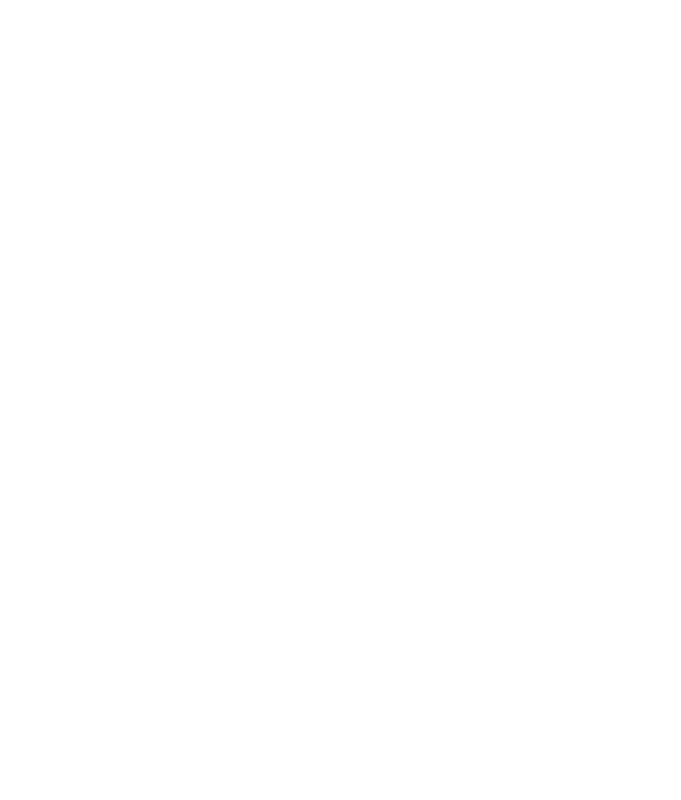
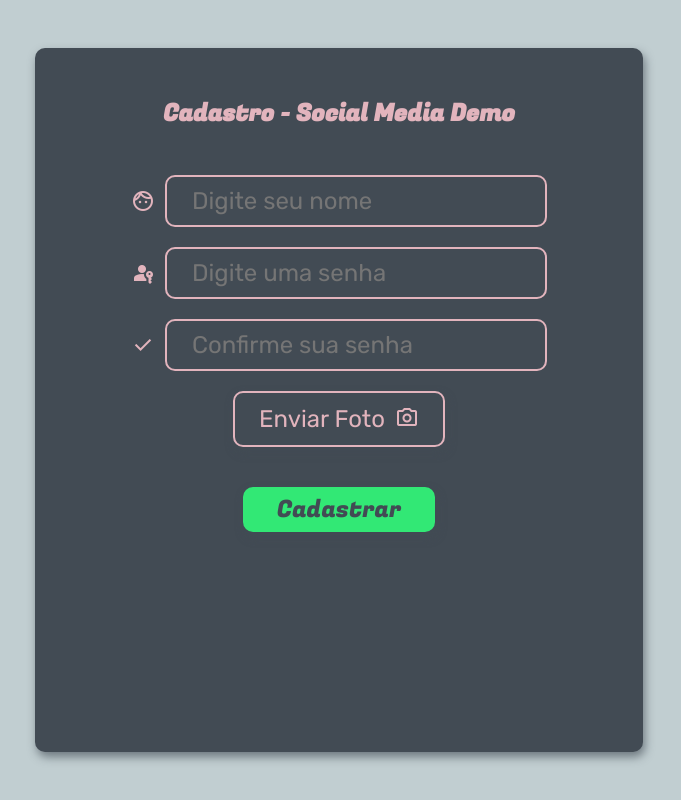
Before and after one commit to marcosvscampos/social-media-demo-front, an Angular app: page /register in a window 1280 px wide. Before the commit this address led to /. Shown: the whole page, without its empty margins (301-982 px from the left). Built offline with nearby package versions, Linux system fonts and the light colour scheme.

Commit message:
Telas de Login e Cadastro de usuários

```diff
--- a/src/app/app-routing.module.ts
+++ b/src/app/app-routing.module.ts
@@ -4,6 +4,7 @@
 import { ListFeedComponent } from './components/main/list-feed/list-feed.component';
 import { SocialComponent } from './components/pages/social/social.component';
 import { LoginComponent } from './components/pages/login/login.component';
+import { RegisterComponent } from './components/pages/register/register.component';
 
 const routes: Routes = [
   {
@@ -14,6 +15,10 @@
   {
     path: 'login',
     component: LoginComponent
+  },
+  {
+    path: 'register',
+    component: RegisterComponent
   },
   {
     path: 'social',
--- a/src/app/app.module.ts
+++ b/src/app/app.module.ts
@@ -12,6 +12,7 @@
 import { HttpClientModule } from '@angular/common/http';
 import { LoginComponent } from './components/pages/login/login.component';
 import { SocialComponent } from './components/pages/social/social.component';
+import { RegisterComponent } from './components/pages/register/register.component';
 
 @NgModule({
   declarations: [
@@ -21,7 +22,8 @@
     ListFeedComponent,
     PersonListItemComponent,
     LoginComponent,
-    SocialComponent
+    SocialComponent,
+    RegisterComponent
   ],
   imports: [
     BrowserModule,
--- a/src/app/components/pages/login/login.component.css
+++ b/src/app/components/pages/login/login.component.css
@@ -1,53 +1,3 @@
-.login-page {
-    background-color: var(--background-secondary);
-    height: 100vh;
-}
-
-.login-container {
-    padding: 2em 4em;
-    display: flex;
-    flex-direction: column;
-    gap: 20px;
-    align-items: center;
-    background-color: var(--background-primary);
-    margin: 4em 0;
-}
-
-.login-container h1 {
-    color: var(--font-secondary);
-}
-
-.justify-center {
-    justify-content: center;
-}
-
-.field-container {
-    display: flex;
-    gap: 10px;
-    align-items: center;
-    color: var(--font-secondary);
-}
-
-.pink-border {
-    border: 2px solid var(--font-secondary);
-}
-
-.dark-bkg {
-    background-color: var(--background-primary);
-    color: var(--font-secondary);
-}
-
-.register-button {
-    background-color: var(--button-confirm);
-    color: var(--background-primary);
-}
-
-.register-button:active {
-    border: 2px solid var(--button-confirm);
-    background-color: var(--background-primary);
-    color: var(--button-confirm)
-}
-
 .login-button {
     margin-top: 30px;
     background-color: var(--font-secondary);
--- a/src/app/components/pages/login/login.component.html
+++ b/src/app/components/pages/login/login.component.html
@@ -1,17 +1,19 @@
-<section class="container-flex justify-center login-page">
-    <div class="login-container borderless-radius">
-        <h1 class="ff-fugaz">Social Media Demo</h1>
+<section class="container-flex justify-center simple-page">
+    <div class="simple-page-container borderless-radius">
+        <h1 class="title ff-fugaz">Social Media Demo</h1>
         <div class="field-container">
             <span class="material-symbols-outlined">account_circle</span>
             <input class="input-default pink-border dark-bkg" type="text"
-                name="username" [(ngModel)]="login.username">
+                name="username" [(ngModel)]="login.username"
+                placeholder="Usuário">
         </div>
         <div class="field-container">
             <span class="material-symbols-outlined">lock</span>
             <input class="input-default pink-border dark-bkg" type="password"
-                name="password" [(ngModel)]="login.password">
+                name="password" [(ngModel)]="login.password"
+                placeholder="Senha">
         </div>
         <button class="button login-button ff-fugaz borderless-radius" (click)="doLogin()">Entrar</button>
-        <button class="button register-button ff-fugaz borderless-radius">Cadastrar-se</button>
+        <button class="button register-button ff-fugaz borderless-radius" (click)="register()">Cadastrar-se</button>
     </div>
 </section>
--- a/src/app/components/pages/login/login.component.ts
+++ b/src/app/components/pages/login/login.component.ts
@@ -20,8 +20,12 @@
   }
 
   doLogin() {
-    console.log(`Username: ${this.login.username} | Password: ${this.login.password}`)
-    this.router.navigate(['/social/my-friends'])
+    console.log(`Username: ${this.login.username} | Password: ${this.login.password}`);
+    this.router.navigate(['/social/my-friends']);
+  }
+
+  register(){
+    this.router.navigate(['/register']);
   }
 
 }
--- /dev/null
+++ b/src/app/components/pages/register/register.component.css
@@ -0,0 +1,14 @@
+.label-image {
+    display: flex;
+    padding: 0.5em 1em;
+    gap: 10px;
+    cursor: pointer;
+}
+
+.registry-container {
+    margin: 2em 0;
+}
+
+.file-name {
+    color: var(--background-secondary);
+}
--- /dev/null
+++ b/src/app/components/pages/register/register.component.html
@@ -0,0 +1,30 @@
+<section class="container-flex justify-center simple-page">
+    <div class="simple-page-container registry-container borderless-radius">
+        <h1 class="title ff-fugaz">Cadastro - Social Media Demo</h1>
+        <div class="field-container">
+            <span class="material-symbols-outlined">face</span>
+            <input class="input-default pink-border dark-bkg" type="text"
+                name="name" placeholder="Digite seu nome" [(ngModel)]="user.name">
+        </div>
+        <div class="field-container">
+            <span class="material-symbols-outlined">passkey</span>
+            <input class="input-default pink-border dark-bkg" type="password"
+                name="password" placeholder="Digite uma senha" [(ngModel)]="register.password">
+        </div>
+        <div class="field-container">
+            <span class="material-symbols-outlined">check</span>
+            <input class="input-default pink-border dark-bkg" type="password"
+                name="password" placeholder="Confirme sua senha" [(ngModel)]="register.confirmPassword">
+        </div>
+        <div class="field-container">
+            <input type="file" name="file" id="file" class="input-file"
+                accept="image/png, image/jpg, image/jpeg"
+                (change)="onFileChange($event)"/>
+            <label for="file" class="label-image pink-border dark-bkg borderless-radius">
+                <span>Enviar Foto</span> <span class="material-symbols-outlined">photo_camera</span>
+            </label>
+        </div>
+        <p class="file-name">{{ register.fileName }}</p>
+        <button class="button register-button ff-fugaz borderless-radius" (click)="doRegister()">Cadastrar</button>
+    </div>
+</section>
--- /dev/null
+++ b/src/app/components/pages/register/register.component.ts
@@ -0,0 +1,47 @@
+import { Component, OnInit } from '@angular/core';
+import { User } from 'src/app/domain/user';
+
+@Component({
+  selector: 'app-register',
+  templateUrl: './register.component.html',
+  styleUrls: ['./register.component.css']
+})
+export class RegisterComponent implements OnInit {
+
+  register = {
+    password: '',
+    confirmPassword: '',
+    fileName: ''
+  }
+
+  user:User = {
+    name: '',
+    photo: ''
+  }
+
+  constructor() { }
+
+  onFileChange(event: any) {
+    const file = event.target.files[0];
+    this.register.fileName = file.name;
+    if(file) {
+      const reader = new FileReader();
+
+      reader.onload = (e: any) => {
+        // O conteúdo do arquivo em base64 estará disponível em e.target.result
+        this.user.photo = e.target.result;
+      };
+
+      reader.readAsDataURL(file);
+    }
+  }
+
+  ngOnInit(): void {
+  }
+
+  doRegister(){
+    var values = `${this.user.name} - ${this.register.password} - ${this.register.confirmPassword} - ${this.user.photo}`
+    console.log(values)
+  }
+
+}
--- a/src/styles.css
+++ b/src/styles.css
@@ -32,9 +32,24 @@
     font-family: 'Fugaz One', cursive;
 }
 
+.justify-center {
+    justify-content: center;
+}
+
 .button {
     width: 8em;
     padding: 0.2em 0;
+}
+
+.register-button {
+    background-color: var(--button-confirm);
+    color: var(--background-primary);
+}
+
+.register-button:active {
+    border: 2px solid var(--button-confirm);
+    background-color: var(--background-primary);
+    color: var(--button-confirm)
 }
 
 .input-default {
@@ -50,3 +65,53 @@
     -moz-box-shadow: 2px 5px 10px 0px rgba(66,75,84,0.65);
     box-shadow: 2px 5px 10px 0px rgba(66,75,84,0.65);
 }
+
+.simple-page {
+    background-color: var(--background-secondary);
+    height: 100vh;
+}
+
+.simple-page-container {
+    padding: 2em 4em;
+    display: flex;
+    flex-direction: column;
+    gap: 20px;
+    align-items: center;
+    background-color: var(--background-primary);
+    margin: 4em 0;
+    box-sizing: border-box;
+}
+
+.pink-border {
+    border: 2px solid var(--font-secondary);
+}
+
+.dark-bkg {
+    background-color: var(--background-primary);
+    color: var(--font-secondary);
+}
+
+.field-container {
+    display: flex;
+    gap: 10px;
+    align-items: center;
+    color: var(--font-secondary);
+}
+
+.title {
+    color: var(--font-secondary);
+    margin-bottom: 1em;
+}
+
+input[type="file"] {
+    display: none;
+}
+
+.input-file {
+    width: 0.1px;
+	height: 0.1px;
+	opacity: 0;
+	overflow: hidden;
+	position: absolute;
+	z-index: -1;
+}
```
Also changed, not shown: 1 other file (tests, documents, lock files or other folders).
